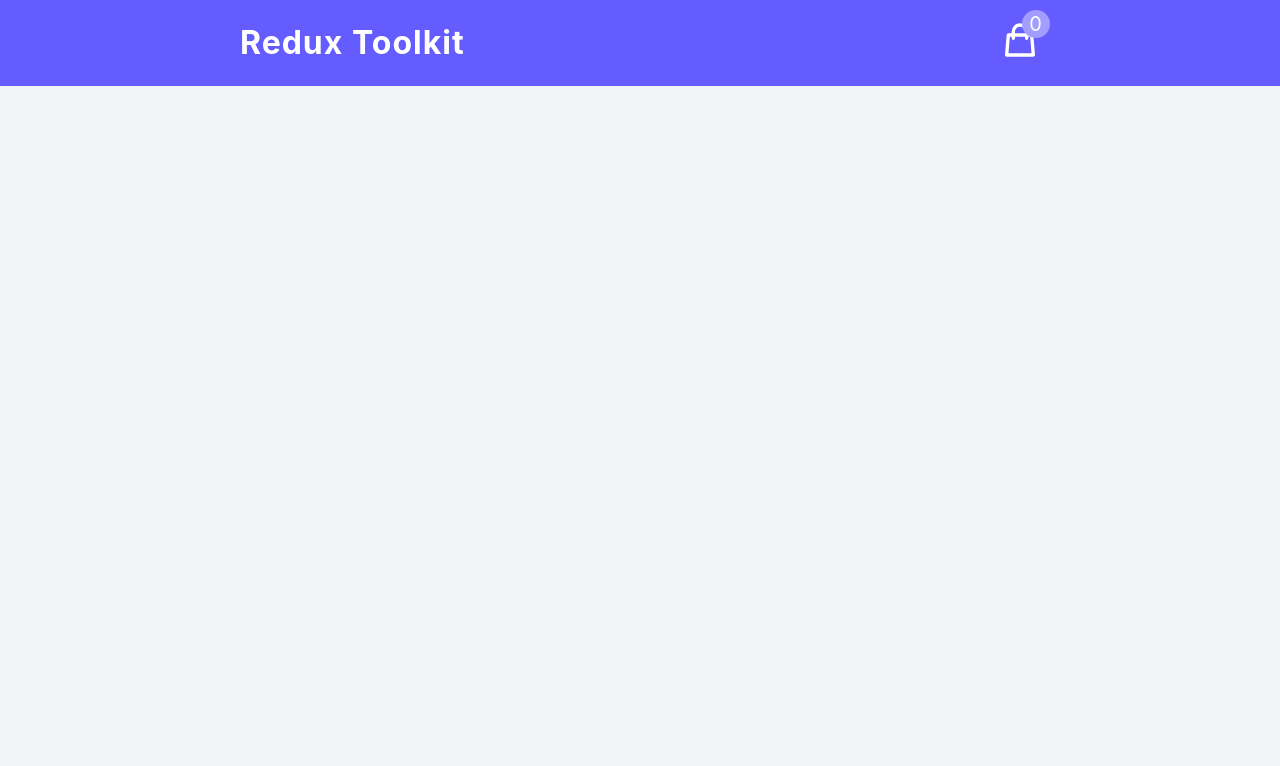
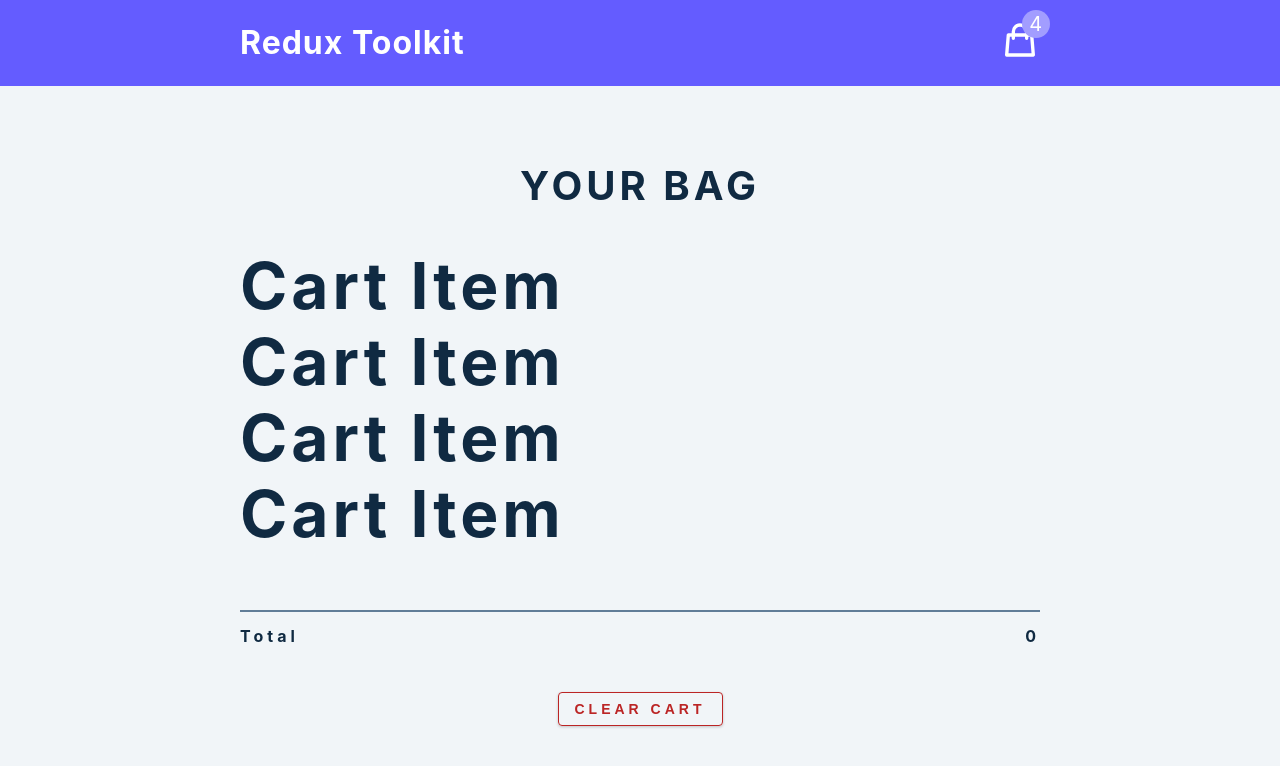
Before and after one commit to Bernard-Calma/react-redux, a React (Create React App) app: page / in a window 1280 px wide. Shown: the top 766 px of the page. Built offline with nearby package versions, Linux system fonts and the light colour scheme.

Commit message:
feat(CartContainer): Add CartContainer
Create 2 returns for empty and non-empty cartItems array

```diff
--- a/src/App.js
+++ b/src/App.js
@@ -1,10 +1,12 @@
 import './App.css';
+import CartContainer from './components/CartContainer';
 import Navbar from './components/Navbar';
 
 const App = () => {
   return(
     <main>
       <Navbar />
+      <CartContainer />
     </main>
   )
 }
--- /dev/null
+++ b/src/components/CartContainer.js
@@ -0,0 +1,43 @@
+import { useSelector } from "react-redux";
+import CartItem from "./CartItem";
+
+const CartContainer = () => {
+    const {cartItems, total, amount} = useSelector(store => store.cart)
+
+    if (amount < 1) {
+        return <section className="cart">
+            <header>
+                <h2>your Bag</h2>
+                <h4 className="empty-cart">is currently empty</h4>
+            </header>
+        </section>
+    }
+    else {
+        return(
+            <section className="cart">
+                <header>
+                    <h2>your bag</h2>
+                </header>
+                <div>
+                    { cartItems.map(item =>
+                        <CartItem
+                            key = {item.id}
+                            {...item}
+                        />
+                    )
+                    }
+                </div>
+                <footer>
+                    <hr />
+                    <div className="cart-total">
+                        <h4>total <span>{total}</span></h4>
+                    </div>
+                    <button className="btn clear-btn">clear cart</button>
+                </footer>
+            </section>
+        )
+    }
+
+}
+
+export default CartContainer;
--- /dev/null
+++ b/src/components/CartItem.js
@@ -0,0 +1,9 @@
+const CartItem = () => {
+    return(
+        <div>
+            <h1>Cart Item</h1>
+        </div>
+    )
+}
+
+export default CartItem;
--- a/src/features/cart/cartSlice.js
+++ b/src/features/cart/cartSlice.js
@@ -3,7 +3,7 @@
 
 const initialState = {
     cartItems: cartItems,
-    amount: 0,
+    amount: 4,
     total: 0,
     isLoading: true
 }
```
